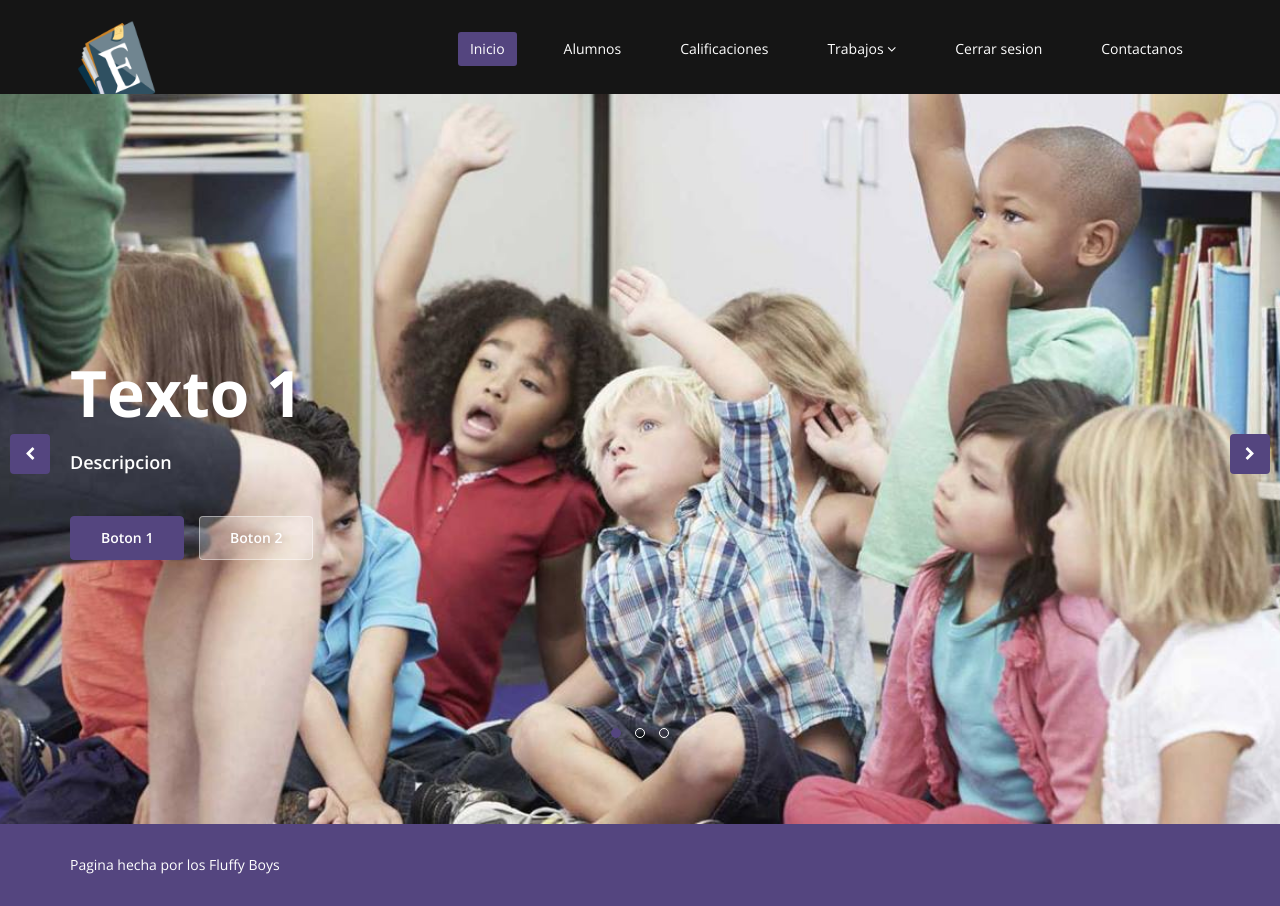
After one commit to kikooooo22/Proyecto-rosy-4to-sem, a PHP site: page /inicio.html in a window 1280 px wide. The commit adds this page. Run offline with PHP 8.4, Linux system fonts and the light colour scheme.

Commit message:
Cambios en un poquito de todo

```diff
--- a/index.html
+++ b/index.html
@@ -4,7 +4,7 @@
 
     <script>
 
-      window.location.replace("/Proyecto-rosy-4to-sem-main/login.php");
+      window.location.replace("login.php");
 
     </script>
 
--- /dev/null
+++ b/inicio.html
@@ -0,0 +1,168 @@
+<!DOCTYPE html>
+<html lang="es">
+
+<head>
+    <meta charset="utf-8">
+    <meta name="viewport" content="width=device-width, initial-scale=1.0">
+    <meta name="description" content="Sitio web para prinicipiantes jugadores de r6">
+    <meta name="author" content="Juan Pablo Martinez Rocha">
+    <title>Inicio</title>
+
+    <!-- core CSS -->
+    <link href="Bootstrap2/css/bootstrap.min.css" rel="stylesheet">
+    <link href="Bootstrap2/css/font-awesome.min.css" rel="stylesheet">
+    <link href="Bootstrap2/css/animate.min.css" rel="stylesheet">
+    <link href="Bootstrap2/css/prettyPhoto.css" rel="stylesheet">
+    <link href="Bootstrap2/css/owl.carousel.min.css" rel="stylesheet">
+    <link href="Bootstrap2/css/icomoon.css" rel="stylesheet">
+    <link href="Bootstrap2/css/main.css" rel="stylesheet">
+    <link href="Bootstrap2/css/responsive.css" rel="stylesheet">
+    <!--[if lt IE 9]>
+    <script src="js/html5shiv.js"></script>
+    <script src="js/respond.min.js"></script>
+    <![endif]-->
+    <link rel="shortcut icon" href="Bootstrap2/images/ico/favicon.ico">
+    <link rel="apple-touch-icon-precomposed" sizes="144x144" href="Bootstrap2/images/ico/apple-touch-icon-144-precomposed.png">
+    <link rel="apple-touch-icon-precomposed" sizes="114x114" href="Bootstrap2/images/ico/apple-touch-icon-114-precomposed.png">
+    <link rel="apple-touch-icon-precomposed" sizes="72x72" href="Bootstrap2/images/ico/apple-touch-icon-72-precomposed.png">
+    <link rel="apple-touch-icon-precomposed" href="Bootstrap2/images/ico/apple-touch-icon-57-precomposed.png">
+</head>
+<!--/head-->
+
+<body class="homepage">
+
+    <header id="header">
+
+        <!--/.top-bar-->
+
+        <nav class="navbar navbar-inverse" role="banner">
+            <div class="container">
+                <div class="navbar-header">
+                    <button type="button" class="navbar-toggle" data-toggle="collapse" data-target=".navbar-collapse">
+                        <span class="sr-only">Toggle navigation</span>
+                        <span class="icon-bar"></span>
+                        <span class="icon-bar"></span>
+                        <span class="icon-bar"></span>
+                    </button>
+
+
+                    <!--Aqui le tienes que cambiar el logo, a no ser que quieras que salga uno del R6 xd-->
+                    <a class="navbar-brand" href="inicio.html"><img src="Bootstrap2/images/logo.png" alt="logo"></a>
+                </div>
+
+                <div class="collapse navbar-collapse navbar-right">
+                    <ul class="nav navbar-nav">
+                        <!--Aqui le vamos a poner los accesos directos que necesita el usuario-->
+                        <li class="active"><a href="inicio.html">Inicio</a></li>
+                        <li><a href="alumnos.php">Alumnos</a></li>
+                        <li><a href="calificaciones.php">Calificaciones</a></li>
+                        <li class="dropdown">
+                            <a href="#" class="dropdown-toggle" data-toggle="dropdown">Trabajos <i class="fa fa-angle-down"></i></a>
+                            <ul class="dropdown-menu">
+                                <li><a href="crear_trabajo.php">Crear trabajo</a></li>
+                                <li><a href="mostrar_trabajos.php">Buscar trabajos</a></li>
+                            </ul>
+                        </li>
+                        <li><a href="login.php">Cerrar sesion</a></li>
+                        <!--A lo mejor esto nos puede servir?, agrego el archivo .php por si las fly's-->
+                        <li><a href="contact-us.html">Contactanos</a></li>
+                    </ul>
+                </div>
+            </div>
+            <!--/.container-->
+        </nav>
+        <!--/nav-->
+
+    </header>
+    <!--/header-->
+
+    <section id="main-slider" class="no-margin">
+        <div class="carousel slide">
+            <ol class="carousel-indicators">
+                <li data-target="#main-slider" data-slide-to="0" class="active"></li>
+                <li data-target="#main-slider" data-slide-to="1"></li>
+                <li data-target="#main-slider" data-slide-to="2"></li>
+            </ol>
+            <div class="carousel-inner">
+
+                <!--Imagen 1 de la barra-->
+                <div class="item active" style="background-image: url(Bootstrap2/images/slider/bg1.png)">
+                    <div class="container">
+                        <div class="row">
+                            <div class="col-md-7">
+                                <div class="carousel-content">
+                                    <h1 class="animation animated-item-1">Texto 1</h1>
+                                    <div class="animation animated-item-2">
+                                        Descripcion
+                                    </div>
+                                    <a class="btn-slide animation animated-item-3" href="portfolio.html">Boton 1</a>
+                                    <a class="btn-slide white animation animated-item-3" href="services.html">Boton 2</a>
+                                </div>
+                            </div>
+
+                        </div>
+                    </div>
+                </div>
+                <!--/.item-->
+                <!--Imagen 2 de la barra-->
+                <div class="item" style="background-image: url(Bootstrap2/images/slider/bg2.png)">
+                    <div class="container">
+                        <div class="row">
+                            <div class="col-md-7">
+                                <div class="carousel-content">
+                                    <h1 class="animation animated-item-1">Texto 1</h1>
+                                    <div class="animation animated-item-2">
+                                        Descripcion
+                                    </div>
+                                    <a class="btn-slide white animation animated-item-3" href="blog-item.html">Boton 1</a>
+                                    <a class="btn-slide animation animated-item-3" href="pricing.html">Boton 2</a>
+                                </div>
+                            </div>
+
+
+                        </div>
+                    </div>
+                </div>
+                <!--/.item-->
+
+            </div>
+            <!--/.carousel-inner-->
+        </div>
+        <!--/.carousel-->
+        <a class="prev hidden-xs hidden-sm" href="#main-slider" data-slide="prev">
+            <i class="fa fa-chevron-left"></i>
+        </a>
+        <a class="next hidden-xs hidden-sm" href="#main-slider" data-slide="next">
+            <i class="fa fa-chevron-right"></i>
+        </a>
+    </section>
+    <!--/#main-slider-->
+
+    <!--/#recent-works-->
+
+
+    <!--/#middle-->
+
+    <!--/#partner-->
+    <!--/#bottom-->
+
+    <footer id="footer" class="midnight-blue">
+        <div class="container">
+            <div class="row">
+                <div class="col-sm-6">
+                    Pagina hecha por los Fluffy Boys
+                </div>
+            </div>
+        </div>
+    </footer>
+    <!--/#footer-->
+
+    <script src="Bootstrap2/js/jquery.js"></script>
+    <script src="Bootstrap2/js/bootstrap.min.js"></script>
+    <script src="Bootstrap2/js/jquery.prettyPhoto.js"></script>
+    <script src="Bootstrap2/js/owl.carousel.min.js"></script>
+    <script src="Bootstrap2/js/jquery.isotope.min.js"></script>
+    <script src="Bootstrap2/js/main.js"></script>
+</body>
+
+</html>
--- a/login.php
+++ b/login.php
@@ -91,7 +91,7 @@
                             $correo=$_GET["mail"];
                             $password=$_GET["pass"];
                             if($correo==$placemail and $password==$placepass){
-                                header("location: ingresar.html");
+                                header("location: inicio.html");
                                 exit;
                             }else{
                                 echo("<br><h4 class='text-warning'>ERROR: Correo o Contraseña Incorrectos.</h4>");
```
Also changed, not shown: alumnos.php (+4 -4 lines), confirmacionAlumno.php (added, +13 -0 lines), header.php (+17 -3 lines).
